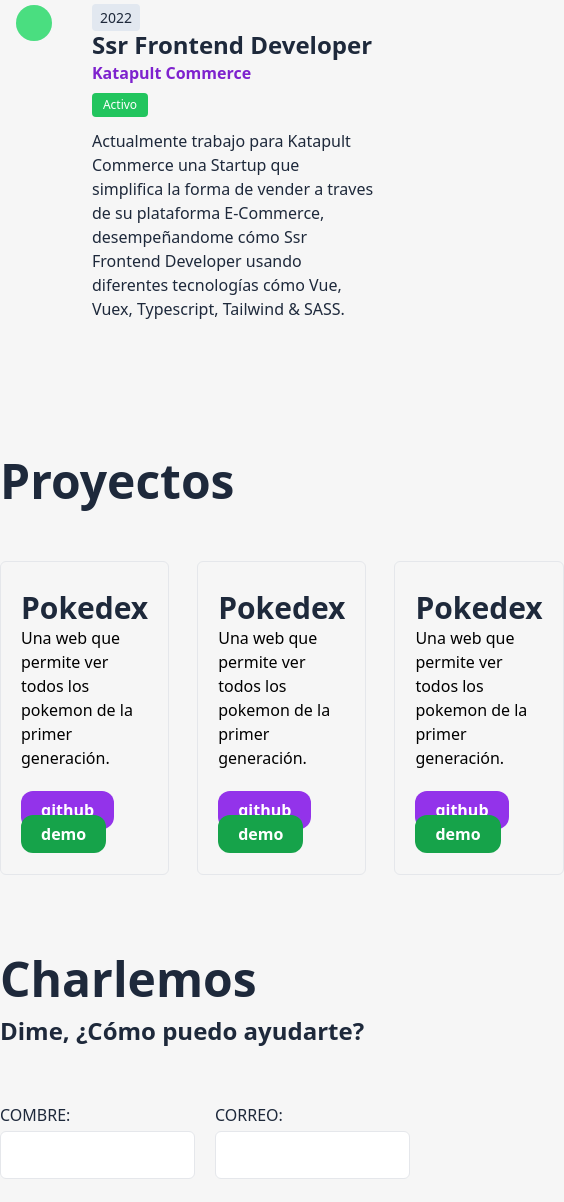
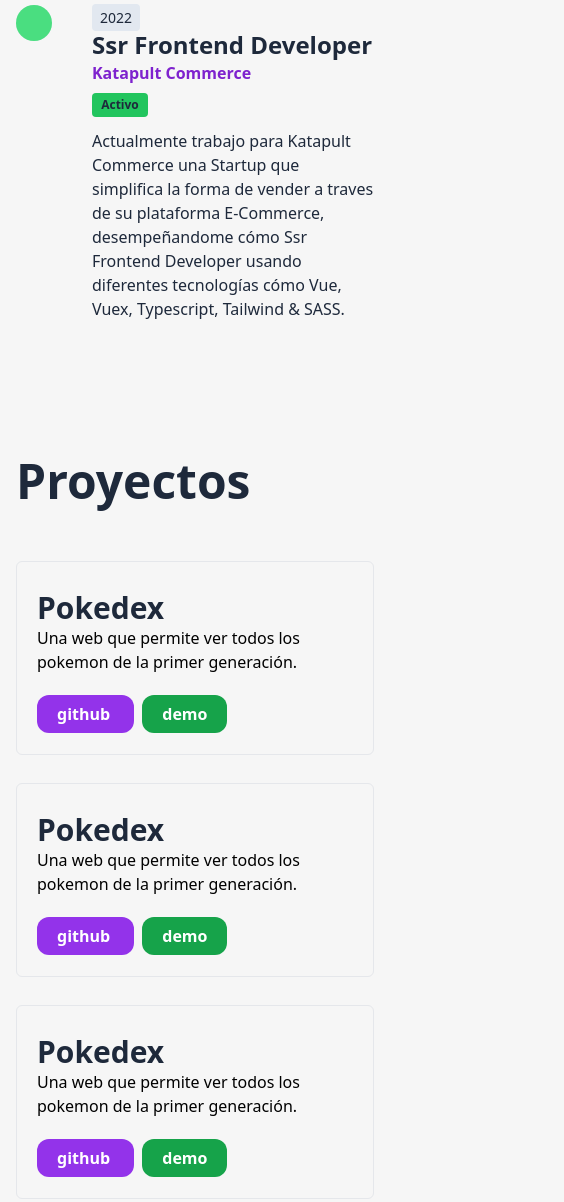
Before and after one commit to Andreseag/portfolio, an Astro site: page / in a window 390 px wide. Shown: the part 2075-3277 px from the top of the page, 564 px wide, since content can reach past the window. Built offline with nearby package versions, Linux system fonts and the light colour scheme; Astro itself is replaced by a stand-in of ours.

Commit message:
fix: fix error in projects section responsive :bug:

```diff
--- a/src/components/carrers.astro
+++ b/src/components/carrers.astro
@@ -38,7 +38,7 @@ import carrers from "../data/carrer.json";
                 <h5 class="text-2xl font-bold text-slate-800">{carrer.name}</h5>
                 <a href={carrer.url} class="text-purple-700 font-semibold hover:underline" target="_blank">{carrer.company}</a>
                 {carrer.active && (
-                  <div class="text-white flex justify-center mt-2 bg-green-500  w-14 rounded py-1 px-2 text-xs">
+                  <div class="text-slate-800 font-bold flex justify-center mt-2 bg-green-500  w-14 rounded py-1 px-2 text-xs">
                     Activo
                   </div>
                 )}
--- a/src/components/projects.astro
+++ b/src/components/projects.astro
@@ -7,10 +7,10 @@ import projects from "../data/projects.json";
     <div class="projects__title">
       <h2 class="text-5xl font-bold text-slate-800 mb-14">Proyectos</h2>
     </div>
-    <div class="projects__content flex gap-7">
+    <div class="projects__content flex flex-wrap lg:flex-nowrap gap-7">
       {
         projects.map((project) => (
-          <div class="project__card px-5 py-7 border rounded-md">
+          <div class="project__card px-5 py-7 w-full lg:w-auto border rounded-md">
             <h4 class="text-3xl text-slate-800 font-bold">{project.title}</h4>
             <p class="mb-7">{project.description}</p>
             <div class="project-options">
```
